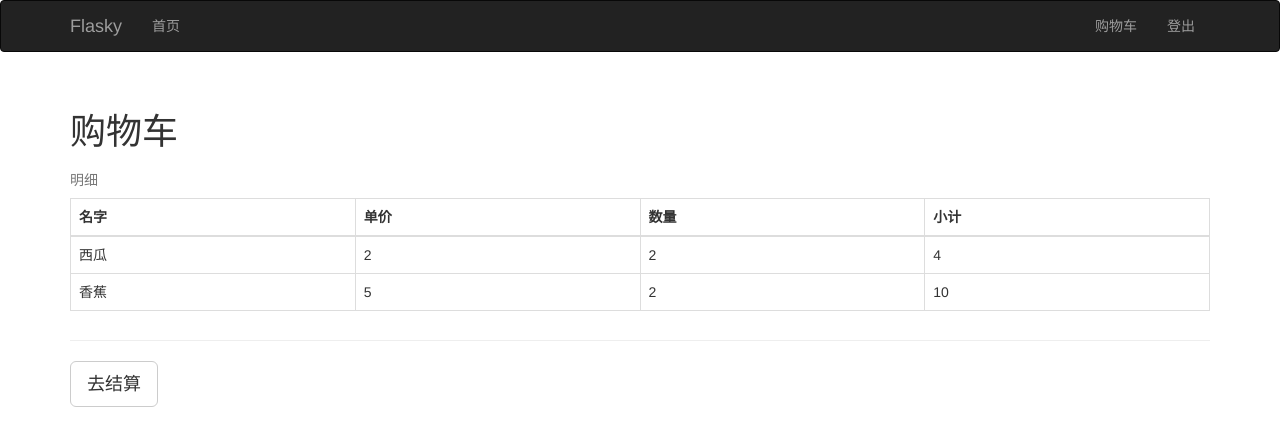
After one commit to lxw15337674/shopping, a Flask app: page /buy in a window 1280 px wide. The commit adds this page. Shown: the top 446 px of the page. Run offline with Flask 2, Linux system fonts and the light colour scheme; a user stored in the database is signed in; data comes from the database, SQL or seed files in the repository; both versions use the stored data as it was after the commit; some libraries are stand-ins or nearby versions.

Commit message:
增加购物车功能

```diff
--- a/app/templates/base.html
+++ b/app/templates/base.html
@@ -21,6 +21,7 @@
                 </ul>
                 <ul class="nav navbar-nav navbar-right">
                     {% if g.user.is_authenticated %}
+                        <li><a href="{{ url_for('buy') }}">购物车</a></li>
                         <li><a href="{{ url_for('logout') }}">登出</a></li>
                     {% else %}
                         <li><a href="{{ url_for('login') }}">登录</a></li>
--- /dev/null
+++ b/app/templates/buy.html
@@ -0,0 +1,12 @@
+{% extends "base.html" %}
+
+{% block page_content %}
+    <div class="page-header">
+        <h1>购物车</h1>
+        <div >
+             {% include 'order_detail.html' %}
+        </div>
+    </div>
+    <a href="#" class="btn btn-default btn-lg" role="button">去结算</a>
+
+{% endblock %}
--- /dev/null
+++ b/app/templates/order_detail.html
@@ -0,0 +1,21 @@
+<table class="table table-bordered">
+    <caption>明细</caption>
+    <thead>
+    <tr>
+        <th>名字</th>
+        <th>单价</th>
+        <th>数量</th>
+        <th>小计</th>
+    </tr>
+    </thead>
+    <tbody>
+    {% for fruit in order.items %}
+        <tr>
+            <td>{{ fruit.fruit_name}}</td>
+            <td>{{ fruit.price }}</td>
+            <td>{{ fruit.num }}</td>
+            <td>{{ fruit.cost }}</td>
+        </tr>
+    {% endfor %}
+    </tbody>
+</table>
--- a/app/views.py
+++ b/app/views.py
@@ -1,5 +1,5 @@
 from flask import g
-from flask import render_template, session, redirect, url_for
+from flask import render_template, redirect, url_for
 from flask import flash
 from flask_login import login_user, logout_user, login_required, current_user
 
@@ -48,16 +48,25 @@ def cart(id, num=1):
     target = int(id)
     for a in order.items:
         if target == a.fruit_id:
-            a.num += num
+            a.addnum(num)
             db.session.commit()
             flash('已增加数量')
-            return redirect(url_for('fruit',id=id))
+            return redirect(url_for('fruit', id=id))
     orderitem = OrderItem()
     orderitem.add(fruit_id=id, num=num, order_id=order.id)
     db.session.add(orderitem)
     db.session.commit()
     flash('已加入购物车')
     return redirect(url_for('fruit', id=id))
+
+#查看购物车
+@app.route('/buy')
+@login_required
+def buy():
+    order = Order.query.filter_by(user_id=g.user.id, status='购物车').first()  # 购物车
+    return render_template('buy.html',order=order)
+
+
 
 
 # 管理员上传水果商品信息
```
Also changed, not shown: app/models.py (+9 -2 lines), app.db.
